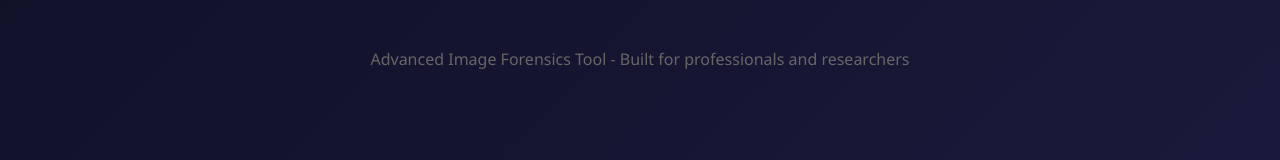
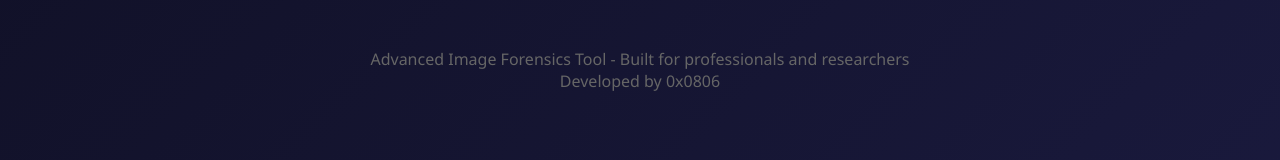
Before and after one commit to 0x0806/Image-Forensics-Tool, a plain HTML site: page index.html in a window 1280 px wide. Shown: the part 466-626 px from the top of the page. Drawn offline with Linux system fonts and the light colour scheme.

Commit message:
Update index.html

```diff
--- a/index.html
+++ b/index.html
@@ -279,6 +279,7 @@
 
     <footer>
         <p>Advanced Image Forensics Tool - Built for professionals and researchers</p>
+        <p>Developed by 0x0806</p>
     </footer>
 
     <script src="script.js"></script>
```
